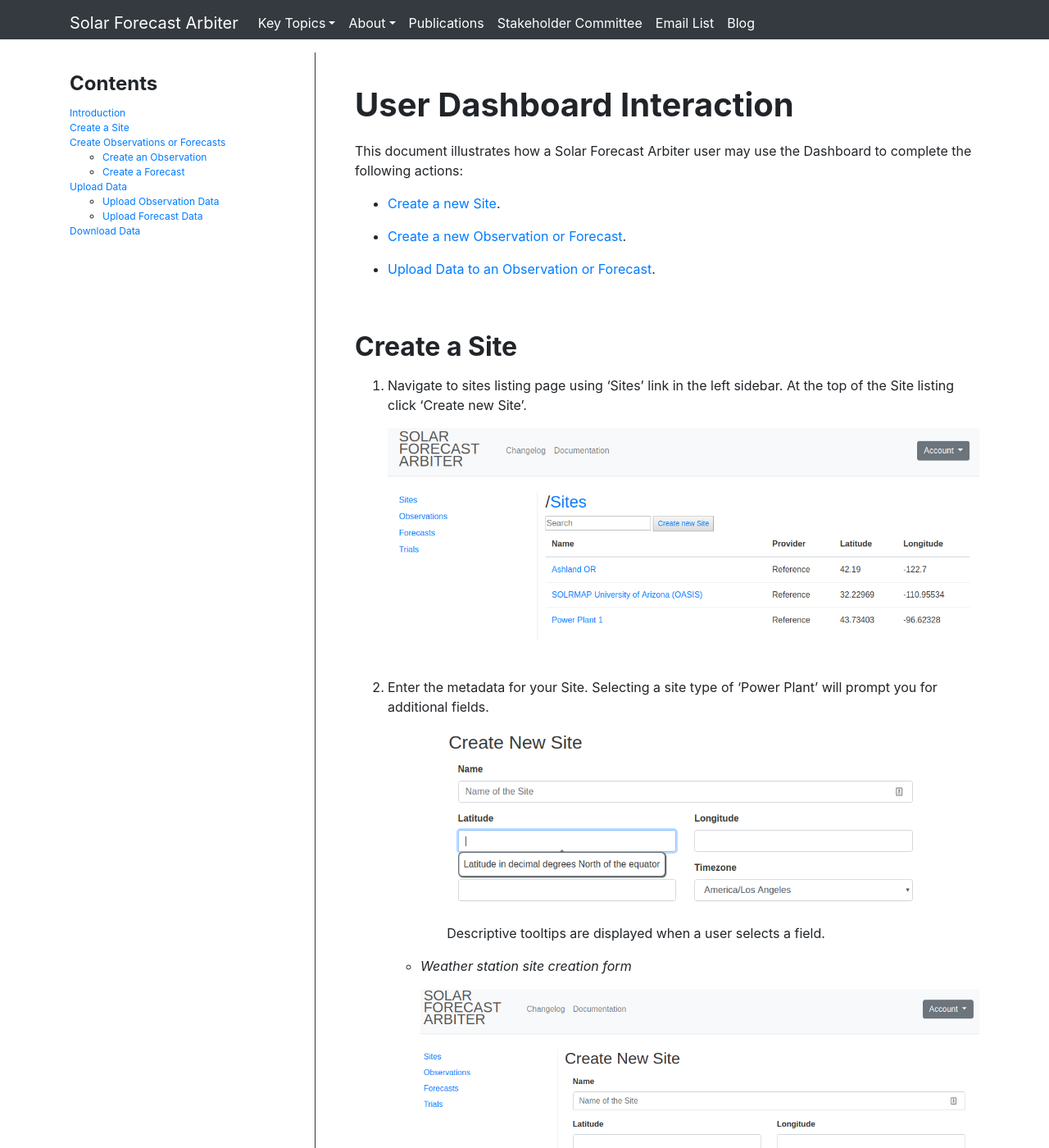
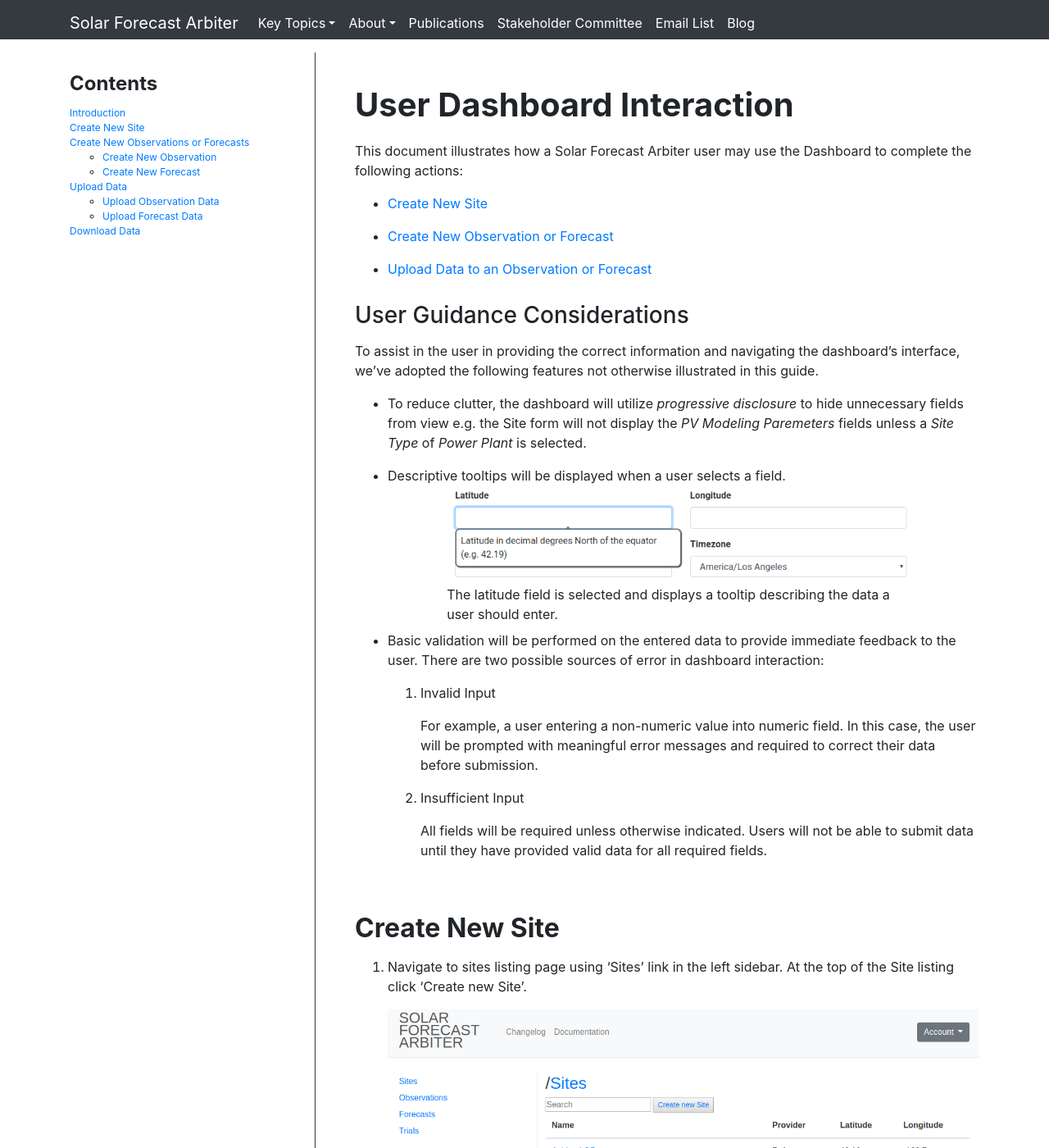
Before and after one commit to SolarArbiter/SolarArbiter.github.io, a Jekyll site: the page built from dashboarddoc.md, in a window 1280 px wide and 1400 px high. Shown: the whole window at 82% size. Built offline with Jekyll 4.4.1, drawn with Linux system fonts in a browser that asks for light colours; comment, search, counter and statistics services are not loaded; our own code applies the rules of GitHub Pages for plain Markdown files; some of the changed text lies outside the part shown.

Commit message:
address dashboard documentation feedback (#55)
* address dashboard doc feedback

* update screenshots

* update note about errors

```diff
--- a/_includes/dashboard_sidebar.html
+++ b/_includes/dashboard_sidebar.html
@@ -2,11 +2,11 @@
 <h2>Contents</h2>
 <ul class="contents-list">
   <li><a href="#user-dashboard-interaction">Introduction</a></li>
-  <li><a href="#create-a-site">Create a Site</a></li>
-  <li><a href="#create-an-observation-or-forecast">Create Observations or Forecasts</a></li>
+  <li><a href="#create-new-site">Create New Site</a></li>
+  <li><a href="#create-new-observation-or-forecast">Create New Observations or Forecasts</a></li>
     <ul>
-	  <li><a href="#create-an-observation">Create an Observation</a></li>
-	  <li><a href="#create-a-forecast">Create a Forecast</a></li>
+	  <li><a href="#create-new-observation">Create New Observation</a></li>
+	  <li><a href="#create-new-forecast">Create New Forecast</a></li>
 	</ul>
   <li><a href="#upload-data">Upload Data</a>
     <ul>
--- a/dashboarddoc.md
+++ b/dashboarddoc.md
@@ -10,14 +10,44 @@
 This document illustrates how a Solar Forecast Arbiter user may use the
 Dashboard to complete the following actions:
 
--   [Create a new Site](#create-a-site).
+-   [Create New Site](#create-new-site)
 
--   [Create a new Observation or Forecast](#create-an-observation-or-forecast).
+-   [Create New Observation or Forecast](#create-new-observation-or-forecast)
 
--   [Upload Data to an Observation or Forecast](#upload-data).
+-   [Upload Data to an Observation or Forecast](#upload-data)
 
+### User Guidance Considerations
+To assist in the user in providing the correct information and
+navigating the dashboard's interface, we've adopted the following
+features not otherwise illustrated in this guide.
 
-Create a Site
+-  To reduce clutter, the dashboard will utilize *progressive
+   disclosure* to hide unnecessary fields from view e.g. the
+   Site form will not display the *PV Modeling Paremeters* fields
+   unless a *Site Type* of *Power Plant* is selected.
+
+-  Descriptive tooltips will be displayed when a user selects a field.
+   <img class="my-3" src="/images/TooltipDetail.png" class="figure"/>
+   <figcaption class="figure pb-2">The latitude field is selected and displays
+   a tooltip describing the data a user should enter.</figcaption>
+
+-  Basic validation will be performed on the entered data to provide
+   immediate feedback to the user. There are two possible sources of
+   error in dashboard interaction:
+
+   1.  Invalid Input
+
+       For example, a user entering a non-numeric value into numeric
+       field. In this case, the user will be prompted with meaningful
+       error messages and required to correct their data before submission.
+
+   2.  Insufficient Input
+
+	   All fields will be required unless otherwise indicated. Users will
+	   not be able to submit data until they have provided valid data
+	   for all required fields.
+
+Create New Site
 -------------
 {: .anchor}
 
@@ -28,10 +58,6 @@
 2. Enter the metadata for your Site. Selecting a site type of
    'Power Plant' will prompt you for additional fields.
 
-   <img class="my-3" src="/images/TooltipDetail.png" class="figure"/>
-   <div class="figure mb-3">
-   Descriptive tooltips are displayed when a user selects a field.
-   </div>
 
    - *Weather station site creation form*
    <img class="my-3" src="/images/SiteForm.png"/>
@@ -41,22 +67,20 @@
 
 3. After submission, you will be redirected to a Site
    page which displays the new Site’s metadata and allows you
-   to create associated Observations and Forecasts. See
-   [Create an Observation or Forecast](#create-an-observation-or-forecast).
+   to create associated Observations and Forecasts (see
+   [Create New Observation or Forecast](#create-new-observation-or-forecast)).
 
    *Power Plant Site Page*
    <img class="my-3" src="/images/plant_site.png"/>
 
 
-
-Create an Observation or Forecast
+Create New Observation or Forecast
 ---------------------------------
 {: .anchor}
 
-To create an Observation or Forecast, an associated site must already exist.
-See [Create a Site](#create-a-site) for instructions.
+To create an Observation or Forecast, an associated site must already exist (see [Create New Site](#create-new-site)).
 
-### Create an Observation
+### Create New Observation
 {: anchor}
 
 1.  Navigate to the Site listing page using the ‘Sites’ link in the left
@@ -67,13 +91,13 @@
 
 3.  Enter metadata for your Observation. On submission, you will be redirected
     to an Observation page which displays the new Observation metadata and a
-    link to add Observation data. See [Upload Data](#upload-observation-data).
+    link to add Observation data (see [Upload Data](#upload-observation-data)).
 - *Observation form*
 <img class="my-3" src="/images/weather_obs.png"/>
 - *Created Observation page*
 <img class="my-3" src="/images/observation.png"/>
 
-### Create a Forecast
+### Create New Forecast
 {: anchor}
 
 1.  Navigate to the Site listing page using the ‘Sites’ link in the left
@@ -82,9 +106,9 @@
 2.   Click the “Create new Forecast” button on the Site page.
   <img class="my-3" src="/images/plant_site.png"/>
 
-3.  Enter metadata for your Observation. On submission, you will be redirected
-    to an Observation page which displays the new Forecast metadata and a
-    link to add Forecast data. See [Upload Data](#upload-forecast-data).
+3.  Enter metadata for your Forecast. On submission, you will be redirected
+    to a Forecast page which displays the new Forecast metadata and a
+    link to add Forecast data (see [Upload Data](#upload-forecast-data)).
 - *Forecast form*
 <img class="my-3" src="/images/forecast_form.png"/>
 - *Created Forecast page*
@@ -96,9 +120,9 @@
 {: .anchor}
 
 To upload data, an associated Site and Observation or Forecast object
-must already exist. See [Create a Site](#create-a-site) or
-[Create an Observation or Forecast](#create-an-observation-or-forecast)
-for instructions. The instructions here will describe the process of
+must already exist (see [Create New Site](#create-New-site) or
+[Create New Observation or Forecast](#create-new-observation-or-forecast)).
+The instructions here will describe the process of
 uploading data using the dashboard.
 Uploading data may be automated using the API, see
 [https://dev-api.solarforecastarbiter.org/](https://dev-api.solarforecastarbiter.org/)
@@ -150,7 +174,7 @@
 
 Users may also utilize the API to download data. See the
 [API documentation](https://dev-api.solarforecastarbiter.org/)
-for details
+for details.
 
 
 <div class="my-3"></div>
```
Also changed, not shown: images/TooltipDetail.png, images/forecast_form.png, images/plant_site.png, images/plant_site_form.png.
